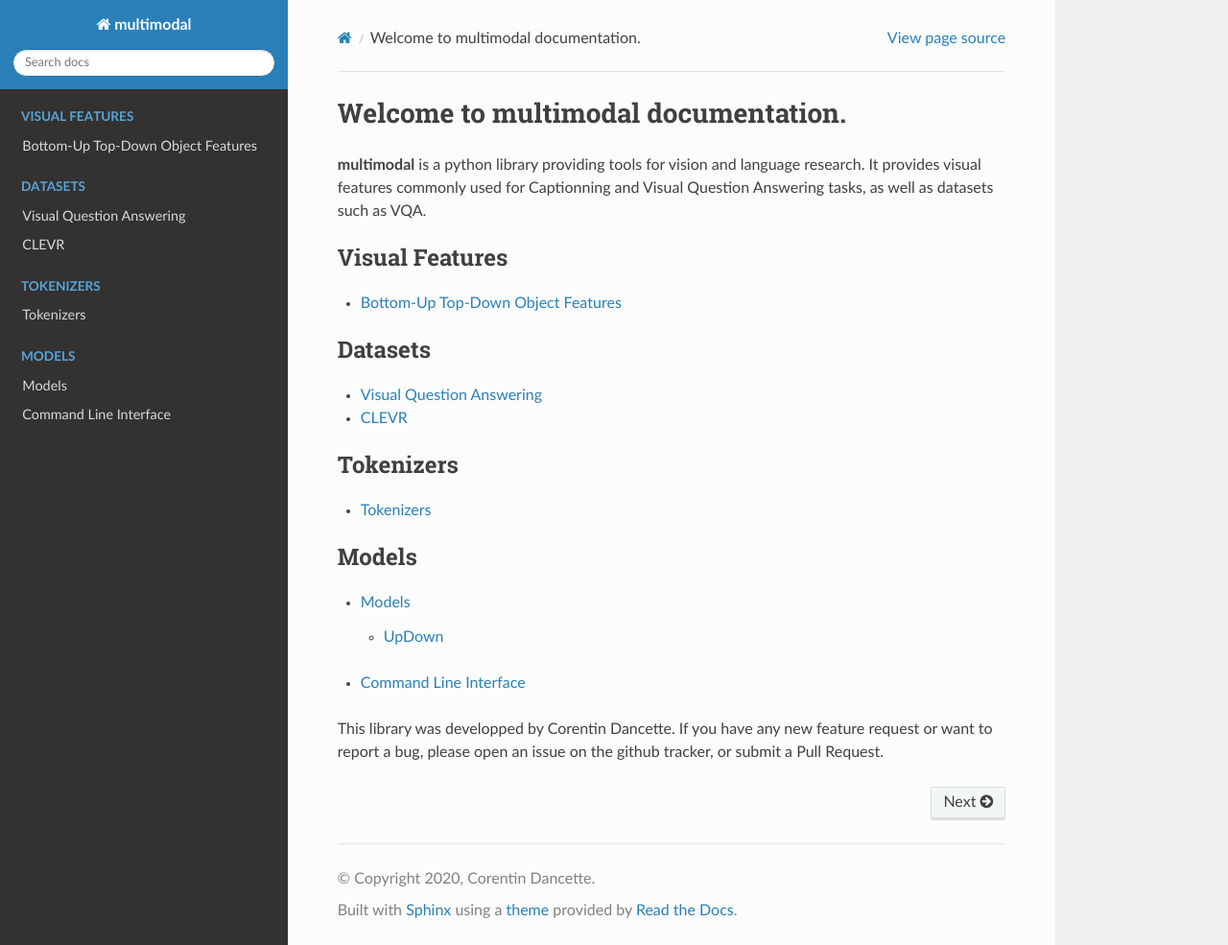
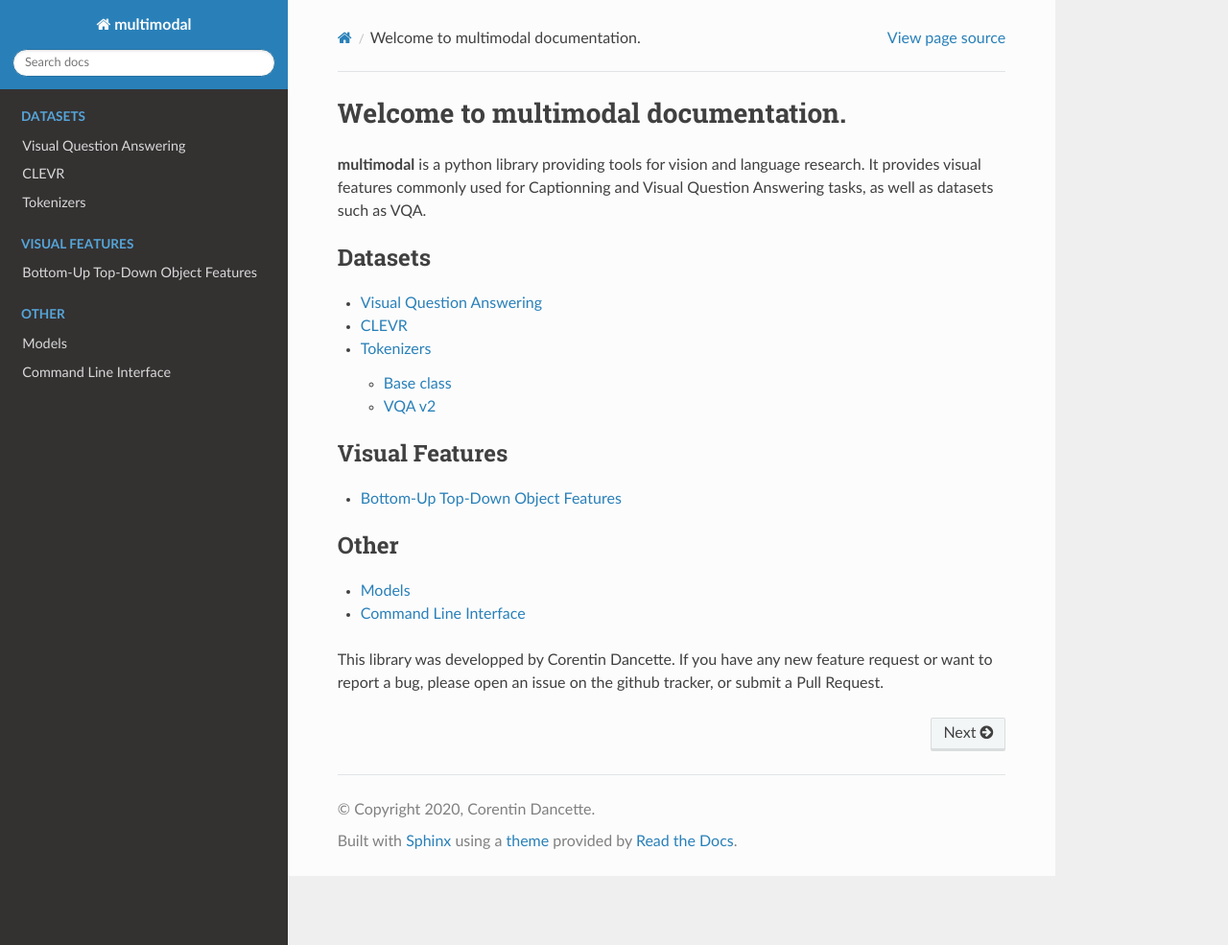
Before and after one commit to multimodal/multimodal, a Sphinx documentation site: the page built from docs/index.rst, in a window 1280 px wide and 985 px high. Shown: the whole window at 96% size. Built offline with Sphinx 7.4.7 and the Read the Docs theme 2.0.0, drawn with Linux system fonts in a browser that asks for light colours.

Commit message:
update documentation menu

```diff
--- a/docs/index.rst
+++ b/docs/index.rst
@@ -12,31 +12,22 @@ as well as datasets such as VQA.
 
 .. toctree::
    :maxdepth: 2
+   :caption: Datasets
+
+   source/datasets
+   source/tokenizers
+
+.. toctree::
+   :maxdepth: 2
    :caption: Visual Features
 
    source/visual_features
 
 .. toctree::
-   :maxdepth: 2
-   :caption: Datasets
-
-   source/datasets
-
-.. toctree::
    :maxdepth: 1
-   :caption: Tokenizers
-
-   source/tokenizers
-
-.. toctree::
-   :maxdepth: 2
-   :caption: Models
+   :caption: Other
 
    source/models
-
-.. toctree::
-   :maxdepth: 1
-
    source/cli
 
 
```
